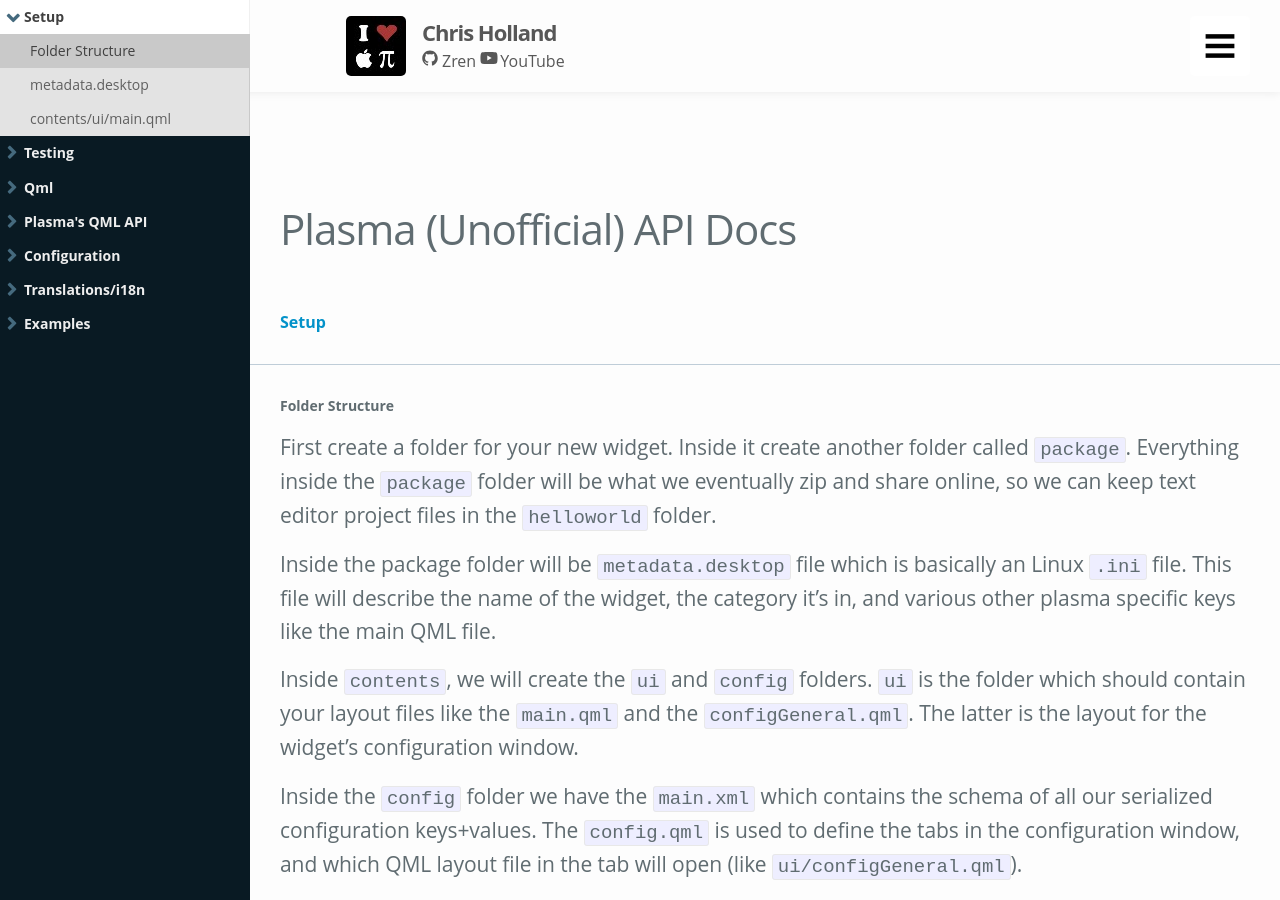
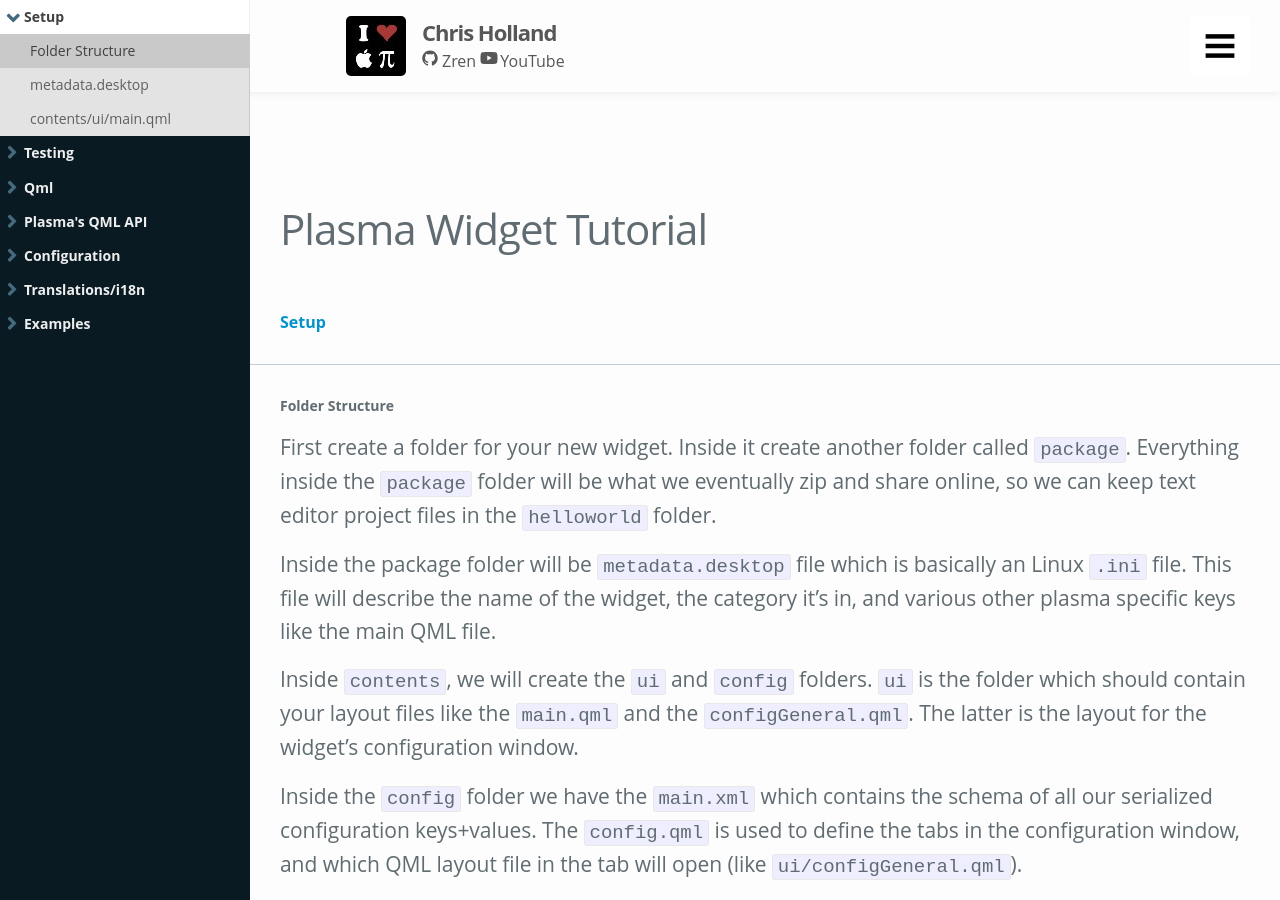
Before and after one commit to Zren/zren.github.io, a Jekyll site: the page built from kde_docs_widget.md, in a window 1280 px wide and 900 px high. Built offline with Jekyll 4.4.1, drawn with Linux system fonts in a browser that asks for light colours; comment, search, counter and statistics services are not loaded.

Commit message:
Rename kde_docs.md to kde_docs_widget.md since it's a widget tutorial

```diff
--- a/kde_docs.md
+++ b/kde_docs_widget.md
@@ -1,7 +1,7 @@
 ---
 layout: docpage
-title: Plasma (Unofficial) API Docs
-permalink: /kde/docs/
+title: Plasma Widget Tutorial
+permalink: /kde/docs/widget/
 ---
 
 <style>
```
